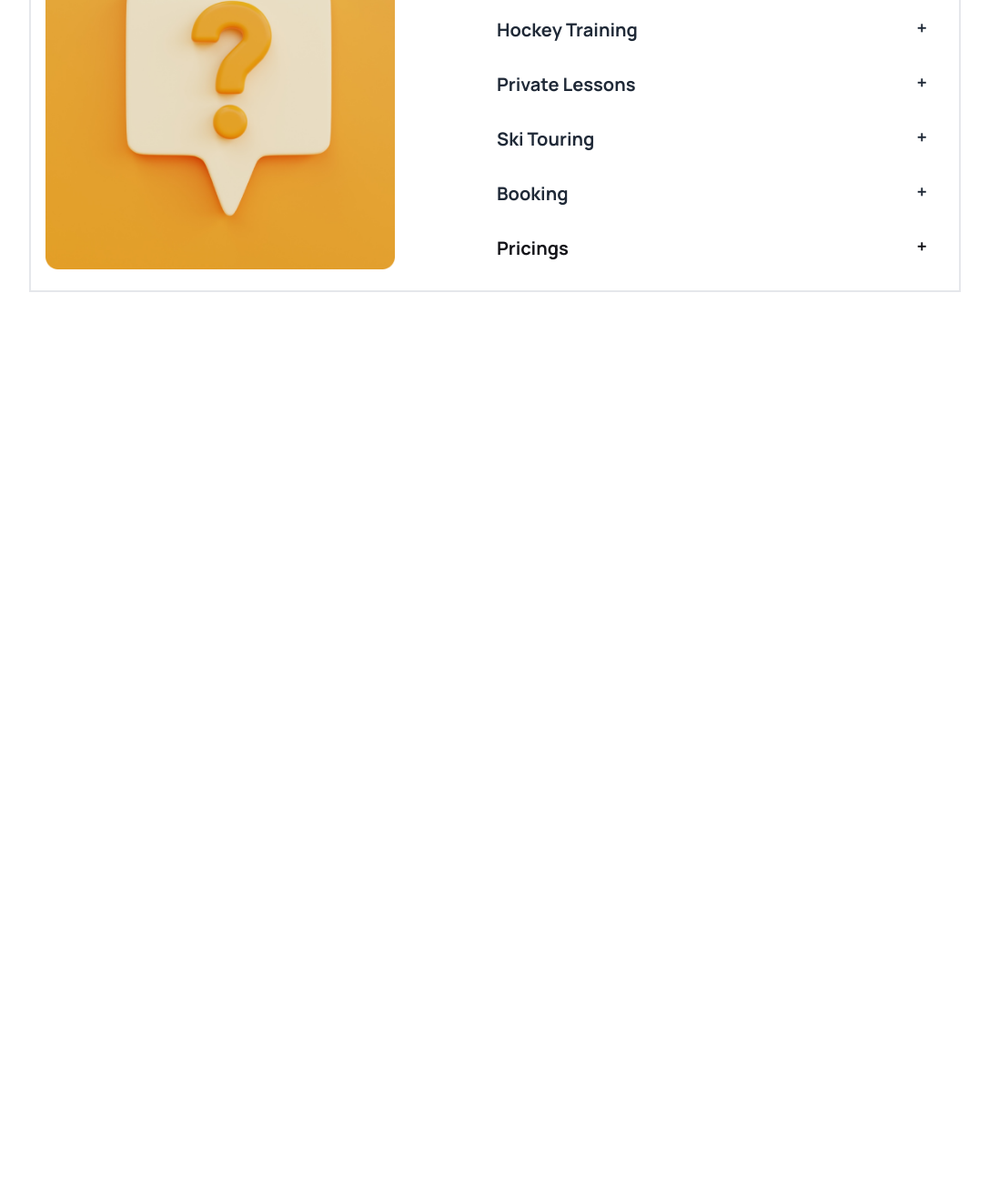
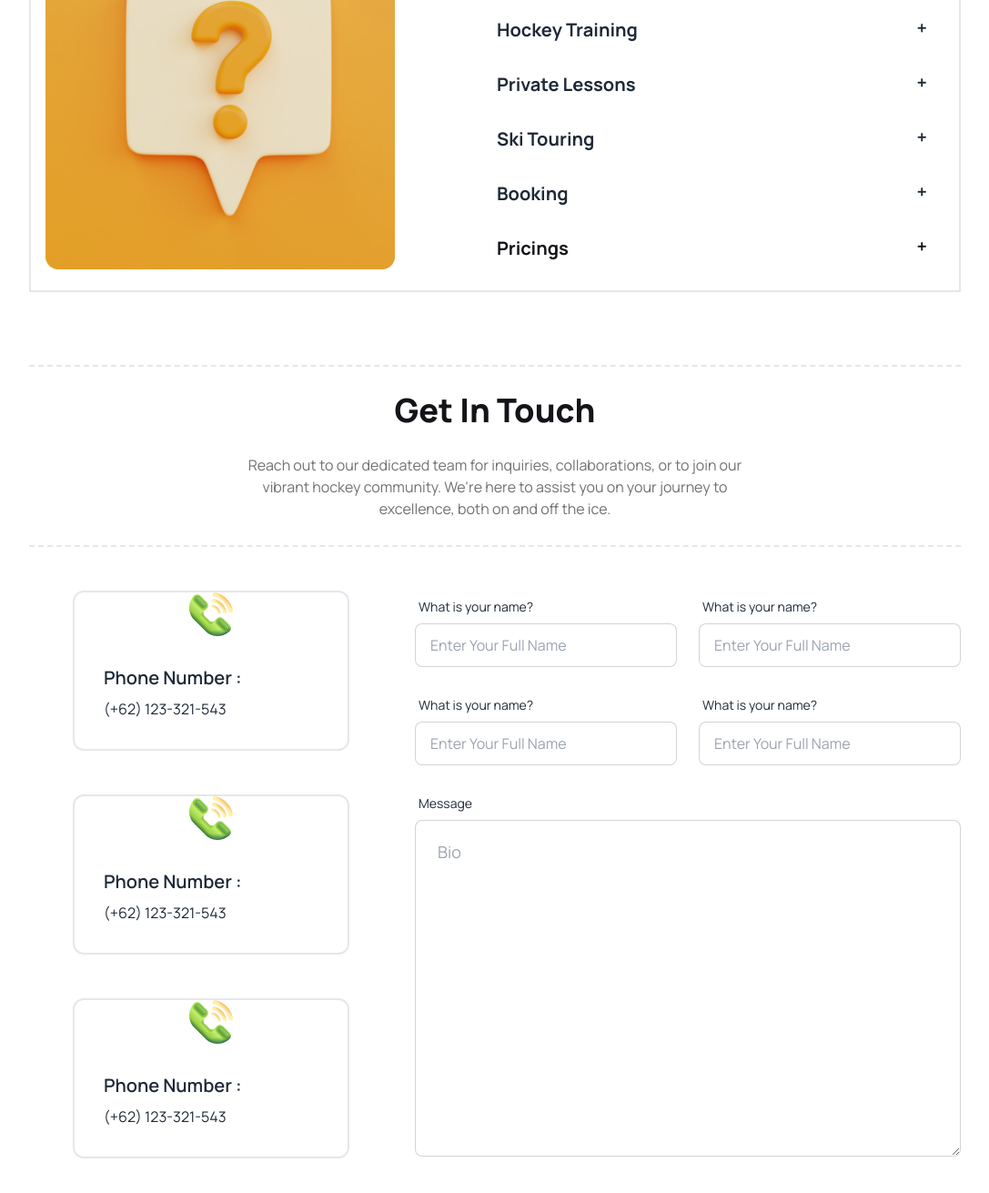
Before and after one commit to AbdullaAlHarun/hockey-club, a plain HTML site: page index.html in a window 1280 px wide. Shown: the part 3887-5198 px from the top of the page at 91% size, without its empty margins (96-1183 px from the left). Before the commit the page ends 4288 px from the top, so only its background shows below. Drawn offline with nearby package versions, Linux system fonts and the light colour scheme.

Commit message:
Get In Touch heading done!

```diff
--- a/index.html
+++ b/index.html
@@ -461,6 +461,92 @@
                 </div>
               </div>
         </section>
+
+        <!--Get In Touch Section-->
+        <section class="my-20">
+            <!--Get in Touch Heading-->
+            <div class="border-y-2 border-dashed">
+                <h2 class="flex justify-center py-7 text-[#131318] font-extrabold text-2xl lg:text-4xl">
+                    Get In Touch
+                </h2>
+                <p class="m-auto text-center pb-7 text-primary max-w-xl">
+                    Reach out to our dedicated team for inquiries, collaborations, or to join our vibrant hockey community.
+                     We're here to assist you on your journey to excellence, both on and off the ice.
+                </p>
+            </div>
+
+            <!--Get in Touch content-->
+            <div class="flex gap-6 justify-between flex-col lg:flex-row">
+                <div class="lg:w-[40%] w-full rounded-lg">
+                    <div class="card bg-base-100 mx-12 mt-12 mb-4 border-2 rounded-xl">
+                        <figure><img src="images/call.png" alt="get in touch" class="justify-start" /></figure>
+                        <div class="card-body">
+                            <h2 class="card-title">Phone Number : </h2>
+                            <p>(+62) 123-321-543</p>
+                        </div>
+                    </div>
+                    <div class="card  bg-base-100 mx-12 mt-12 mb-4 border-2 rounded-xl">
+                        <figure><img src="images/call.png" alt="get in touch" class="flex justify-start" /></figure>
+                        <div class="card-body">
+                            <h2 class="card-title">Phone Number : </h2>
+                            <p>(+62) 123-321-543</p>
+                        </div>
+                    </div>
+                    <div class="card  bg-base-100 mx-12 mt-12 mb-4 border-2 rounded-xl">
+                        <figure><img src="images/call.png" alt="get in touch" class="flex justify-start" /></figure>
+                        <div class="card-body">
+                            <h2 class="card-title">Phone Number : </h2>
+                            <p>(+62) 123-321-543</p>
+                        </div>
+                    </div>
+                </div>
+
+                <!--Form Section-->
+                <div class="lg:w-[60%] w-full">
+
+                    <div class="flex gap-6 mt-12">
+                        <label class="form-control w-full">
+                            <div class="label">
+                                <span class="label-text">What is your name?</span>
+                            </div>
+                            <input type="text" placeholder="Enter Your Full Name" class="input input-bordered w-full" />
+                        </label>
+
+                        <label class="form-control w-full">
+                            <div class="label">
+                                <span class="label-text">What is your name?</span>
+                            </div>
+                            <input type="text" placeholder="Enter Your Full Name" class="input input-bordered w-full" />
+                        </label>
+                    </div>
+                    <div class="flex gap-6 mt-6">
+                        <label class="form-control w-full">
+                            <div class="label">
+                                <span class="label-text">What is your name?</span>
+                            </div>
+                            <input type="text" placeholder="Enter Your Full Name" class="input input-bordered w-full" />
+                        </label>
+
+                        <label class="form-control w-full">
+                            <div class="label">
+                                <span class="label-text">What is your name?</span>
+                            </div>
+                            <input type="text" placeholder="Enter Your Full Name" class="input input-bordered w-full" />
+                        </label>
+                    </div>
+
+                    <div class="mt-6">
+                        <div class="label">
+                            <span class="label-text">Message</span>
+                        </div>
+                        <textarea placeholder="Bio" class="textarea textarea-bordered textarea-lg lg:w-full h-[370px]" ></textarea>
+                    </div>
+
+                </div>
+            </div>
+
+
+        </section>
     </main>
     <footer>
 
```
